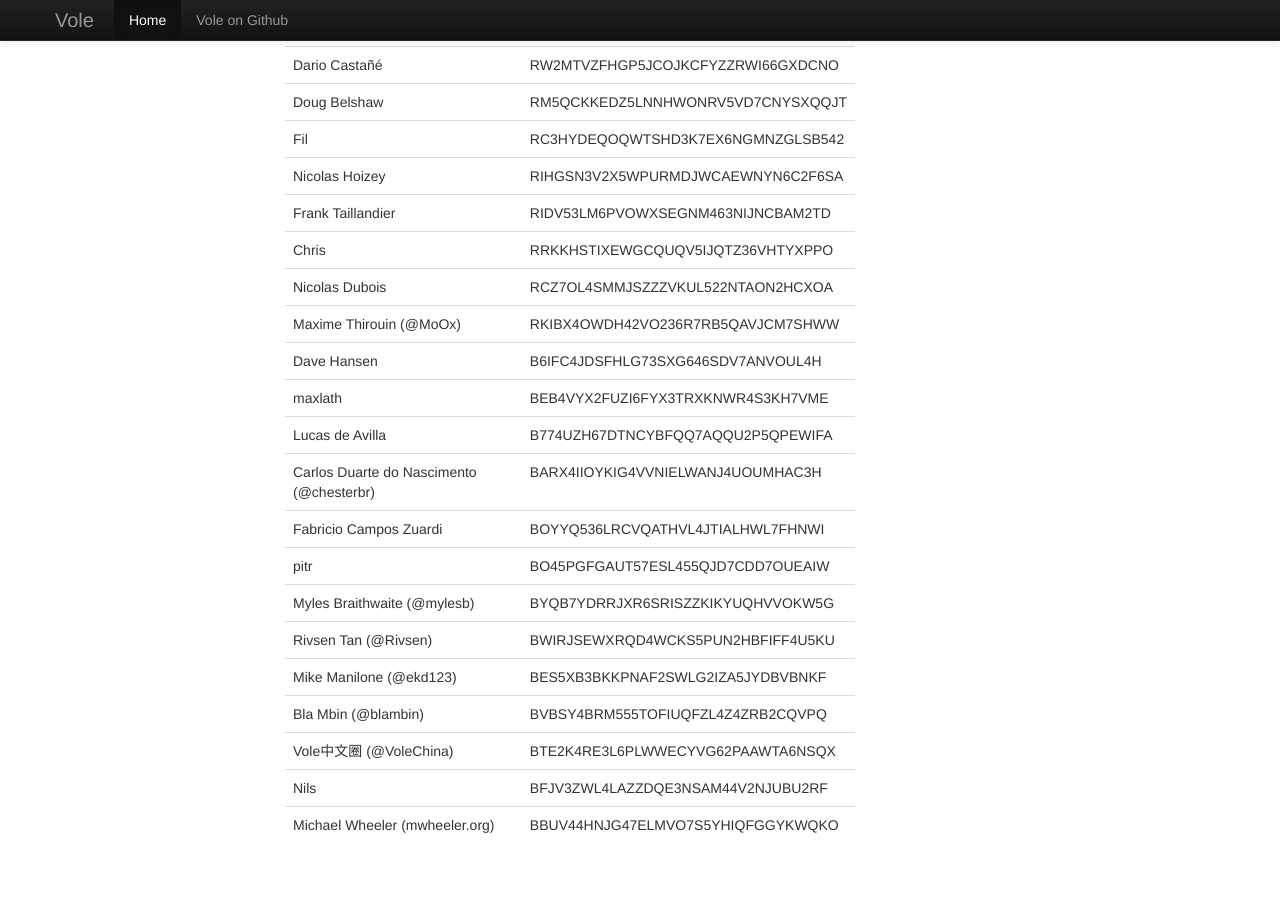
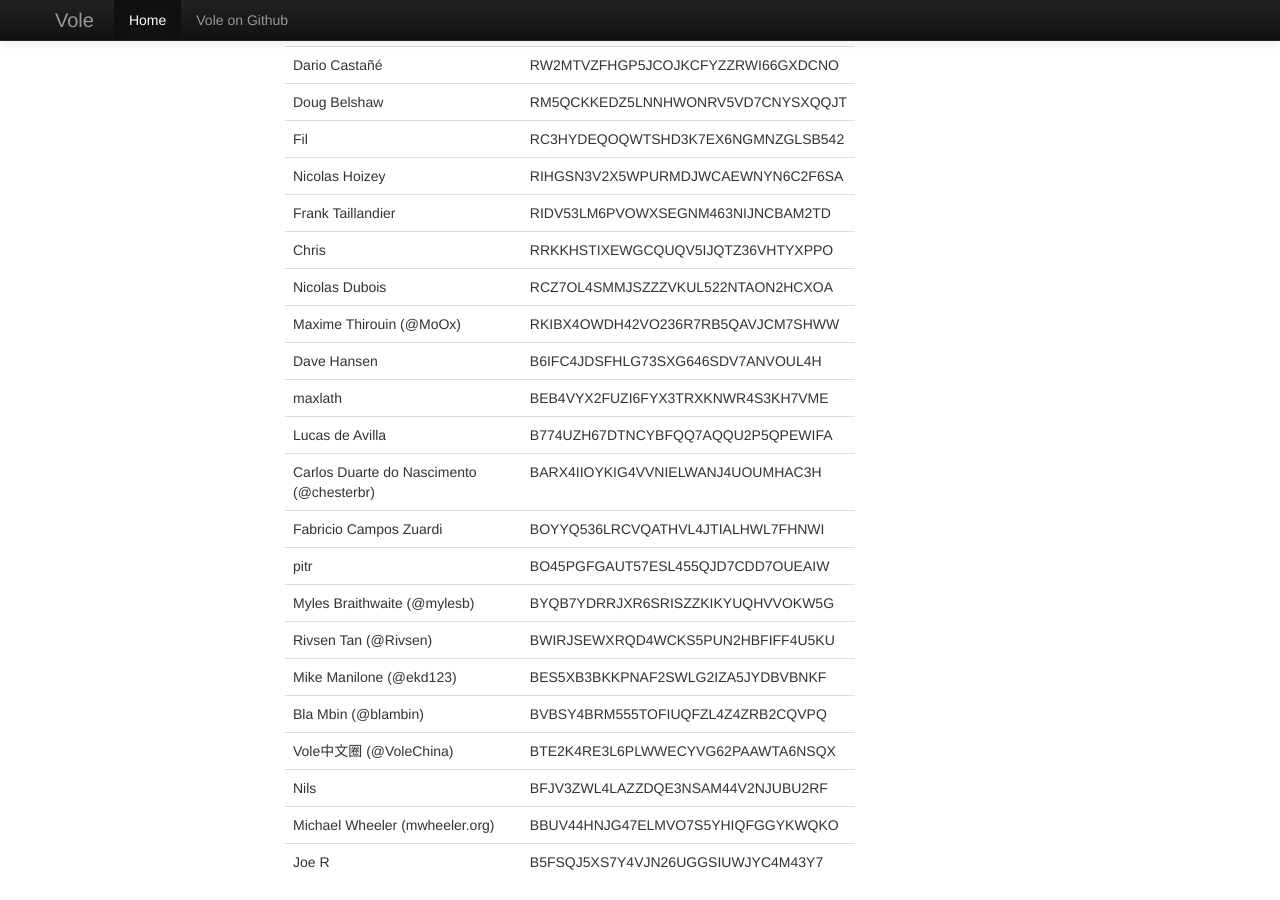
Before and after one commit to vole/vole.github.io, a Jekyll site: the page built from index.html, in a window 1280 px wide and 900 px high, scrolled down 2706 px. Built offline with Jekyll 4.4.1, drawn with Linux system fonts in a browser that asks for light colours; before the commit the page ends 3569 px from its top, so only the background shows below that.

Commit message:
Adding key for joe r

```diff
--- a/index.html
+++ b/index.html
@@ -206,6 +206,10 @@ title: Vole.cc
               <td>Michael Wheeler (mwheeler.org)</td>
               <td>BBUV44HNJG47ELMVO7S5YHIQFGGYKWQKO</td>
             </tr>
+            <tr>
+              <td>Joe R</td>
+              <td>B5FSQJ5XS7Y4VJN26UGGSIUWJYC4M43Y7</td>
+            </tr>
           </tbody>
         </table>
       </div>
```
